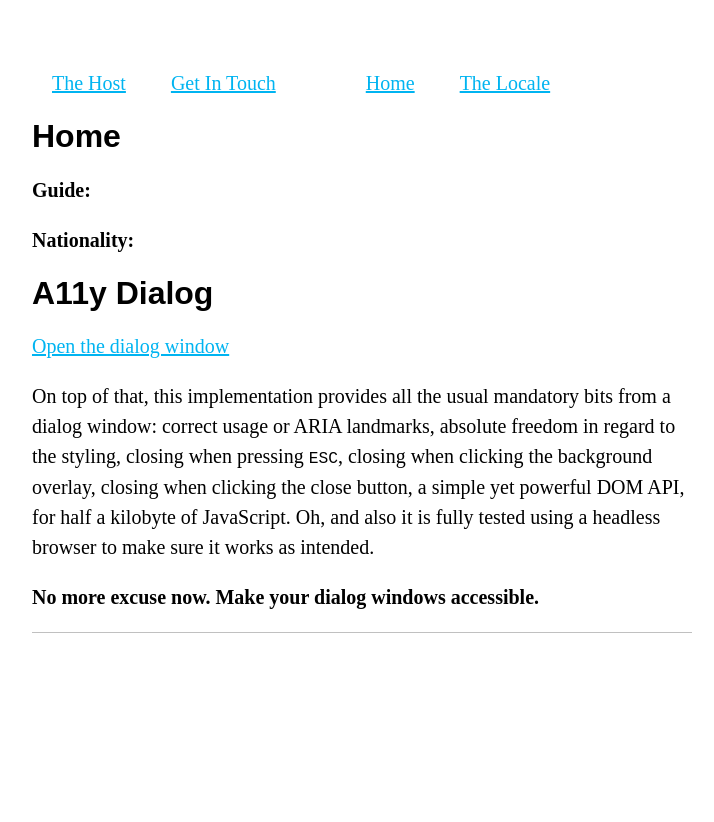
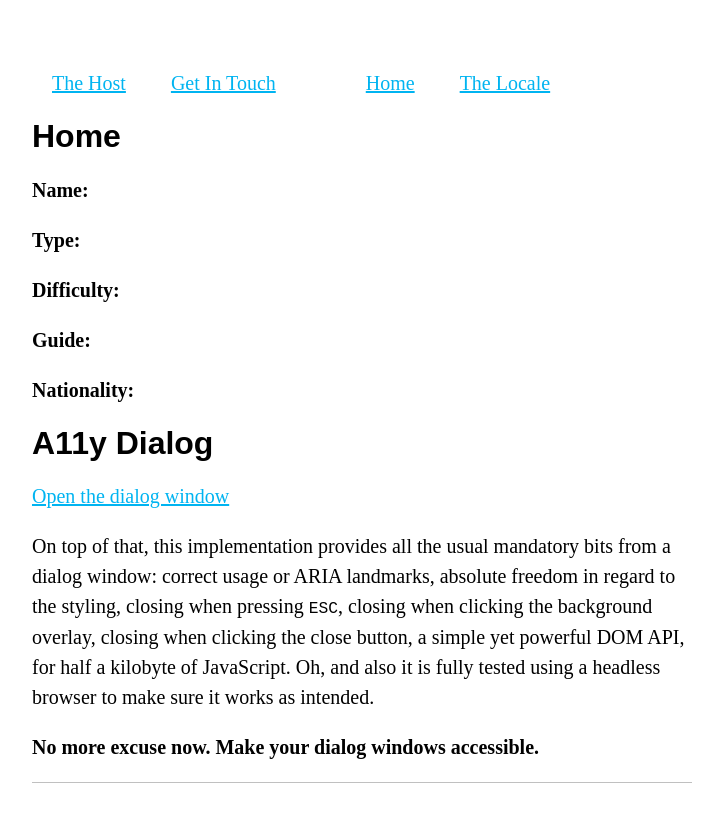
Before and after one commit to jsbarkema/local-rides, a Jekyll site: the page built from index.markdown, in a window 1280 px wide. Shown: the top 822 px of the page, without its empty margins (278-992 px from the left). Built offline with Jekyll 4.4.1, drawn with Linux system fonts in a browser that asks for light colours; part of the change alters nothing that is shown.

```diff
--- a/_config.yml
+++ b/_config.yml
@@ -8,7 +8,7 @@ collections:
   posts:
     title: Posts
     output: true
-  rides-path:
+  rides:
     title: Rides
     output: true
   uploads:
```
Also changed, not shown: _rides/routes.markdown (renamed from _rides-path/routes.markdown).
